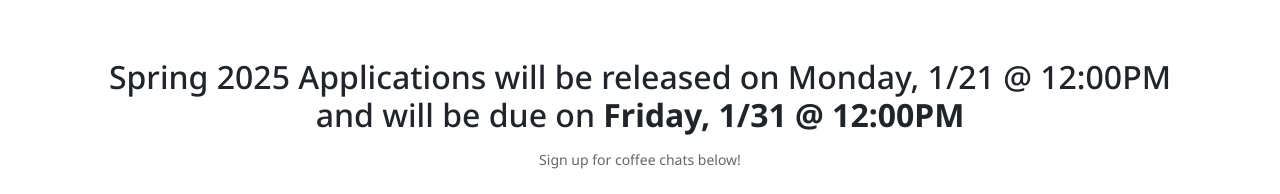
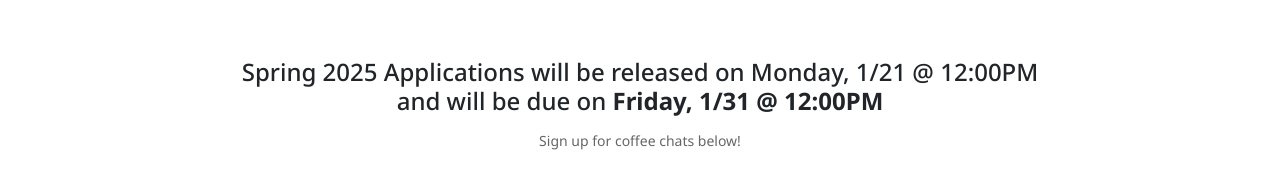
Before and after one commit to marissalumpkin/fa25-vcgsite, a plain HTML site: page join.html in a window 1280 px wide. Shown: the part 430-624 px from the top of the page. Drawn offline with Linux system fonts and the light colour scheme; files whose address does not match are found by name.

Commit message:
join edits

```diff
--- a/join.html
+++ b/join.html
@@ -120,7 +120,7 @@
      <div class="container">
       <div class="row">
         <div class="center">
-          <h2 style="margin-bottom: 10px"> Spring 2025 Applications will be released on Monday, 1/21 @ 12:00PM <br> and will be due on <em>Friday, 1/31 @ 12:00PM</em></h2>
+          <h4 style="margin-bottom: 10px"> Spring 2025 Applications will be released on Monday, 1/21 @ 12:00PM <br> and will be due on <em>Friday, 1/31 @ 12:00PM</em></h4>
           <p>
             Sign up for coffee chats below!
           </p>
```
